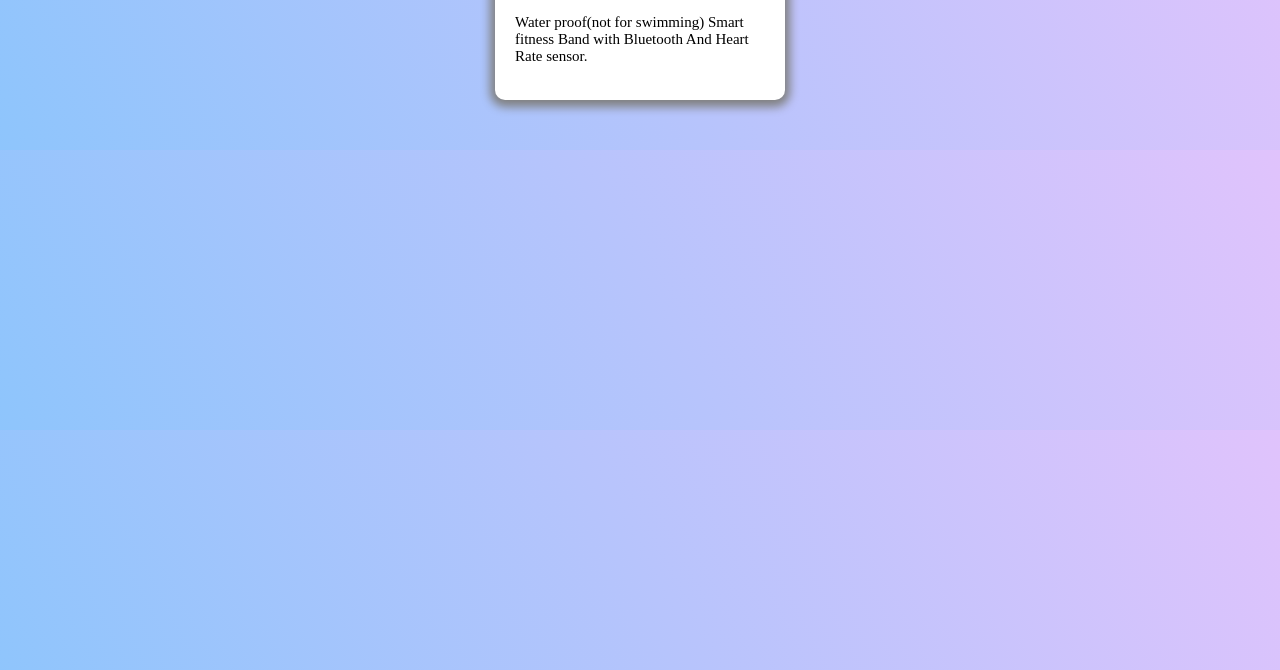
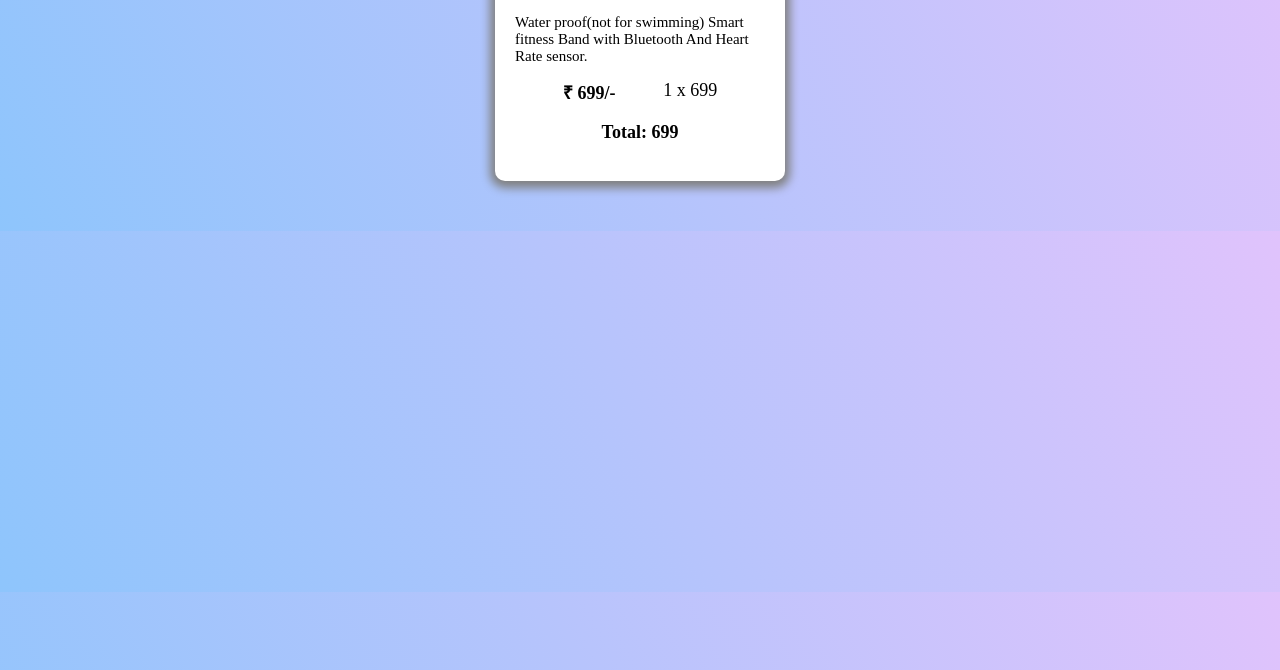
Before and after one commit to sakshilambe1997/product-quantity-counter, a plain HTML site: page index.html in a window 1280 px wide. Shown: the part 130-800 px from the top of the page. Drawn offline with Linux system fonts and the light colour scheme.

Commit message:
values are added

```diff
--- a/index.html
+++ b/index.html
@@ -44,7 +44,22 @@
             font-size: 15px;
         }
 
+        .values-container {
 
+            display: flex;
+            justify-content: space-evenly;
+            padding: 0;
+        }
+
+        .value {
+            font-size: 18px;
+        }
+
+        .total-value {
+            text-align: center;
+            font-weight: bold;
+            font-size: 18px;
+        }
     </style>
 
 
@@ -59,3 +74,12 @@
 
         <h3 class="watch-name">Smart Watch D20</h3>
         <p class="desc">Water proof(not for swimming) Smart fitness Band with Bluetooth And Heart Rate sensor.</p>
+
+        <div class="values-container">
+
+            <span class="value"><b>₹ 699/-</b></span>
+            <span class="value" id="items-value">1 x 699</span>
+
+        </div>
+
+        <p class="total-value" id="total-value">Total: 699</p>
```
Lines whose indentation alone changed are shown as unchanged.
